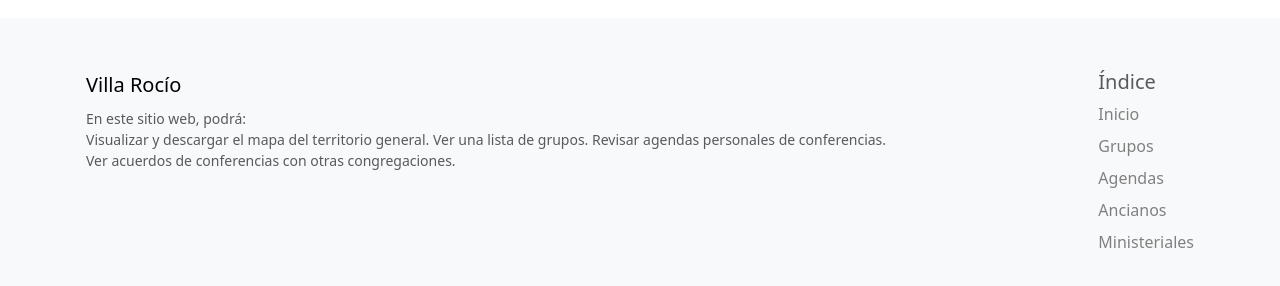
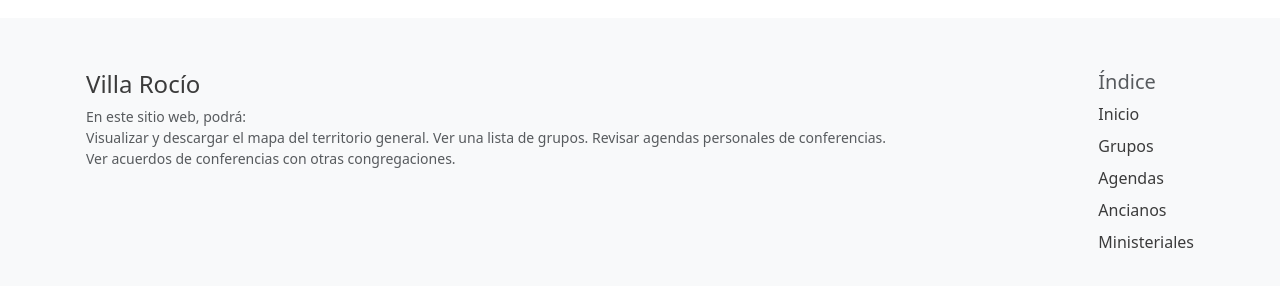
Before and after one commit to luisdy1972/villarocio.app, a Vue app: page /grupos/1 in a window 1280 px wide. Shown: the part 280-566 px from the top of the page. Built offline with nearby package versions, Linux system fonts and the light colour scheme; no server answers; the database is empty.

Commit message:
delete-local-storage

```diff
--- a/database/user.js
+++ b/database/user.js
@@ -7,19 +7,17 @@ import {
 	signOut,
 } from 'firebase/auth'
 
-export const user = ref({
-	uid: undefined,
-})
+let user = ref({})
 
-if (localStorage.getItem('sign')) {
-	let userInLocalStorage = JSON.parse(localStorage.getItem('sign'))
-	user.value = userInLocalStorage.user
-}
+// if (localStorage.getItem('sign')) {
+// 	let userInLocalStorage = JSON.parse(localStorage.getItem('sign'))
+// 	user.value = userInLocalStorage.user
+// }
 
-export const email = ref('')
-export const password = ref('')
+const email = ref('')
+const password = ref('')
 
-export async function SignUpEmail() {
+async function SignUpEmail() {
 	try {
 		createUserWithEmailAndPassword(auth, email.value, password.value).then(
 			(e) => {
@@ -35,12 +33,12 @@ export async function SignUpEmail() {
 	}
 }
 
-export async function SignInEmail() {
+async function SignInEmail() {
 	try {
 		signInWithEmailAndPassword(auth, email.value, password.value).then(
 			(result) => {
-				localStorage.setItem('sign', JSON.stringify(result))
-				console.log(JSON.parse(localStorage.getItem('sign')))
+				// localStorage.setItem('sign', JSON.stringify(result))
+				// console.log(JSON.parse(localStorage.getItem('sign')))
 				user.value = result.user
 				console.log('Login 👌', user.value.uid)
 				email.value = ''
@@ -53,14 +51,14 @@ export async function SignInEmail() {
 	}
 }
 
-export async function LoginConGoogle() {
+async function LoginConGoogle() {
 	signInWithPopup(auth, provider)
 		.then((result) => {
 			// This gives you a Google Access Token. You can use it to access the Google API.
 			// const credential = GoogleAuthProvider.credentialFromResult(result)
 			// const token = credential.accessToken
 			// console.log(token)
-			localStorage.setItem('sign', JSON.stringify(result))
+			// localStorage.setItem('sign', JSON.stringify(result))
 			user.value = result.user
 			console.log('Login 👌', user.value.uid)
 			// getNotas()
@@ -71,9 +69,19 @@ export async function LoginConGoogle() {
 		})
 }
 
-export async function EndSession() {
-	console.log('Adios ✌', user.value.uid)
-	user.value = {}
-	localStorage.clear()
-	signOut(auth)
+async function EndSession() {
+	signOut(auth).then(() => {
+		console.log('Adios ✌', user.value.uid)
+		// localStorage.removeItem('sign')
+	})
 }
+
+export {
+	user,
+	email,
+	password,
+	EndSession,
+	LoginConGoogle,
+	SignInEmail,
+	SignUpEmail,
+}
--- a/src/components/Footer.vue
+++ b/src/components/Footer.vue
@@ -3,13 +3,11 @@
 		<div class="container py-4 py-md-5 px-4 px-md-3 text-body-secondary">
 			<div class="d-flex justify-content-between">
 				<div class="">
-					<a
-						class="d-inline-flex align-items-center mb-2 text-body-emphasis text-decoration-none"
-						href="/"
-						aria-label="Bootstrap"
-					>
-						<span class="fs-5">Villa Rocío</span>
-					</a>
+					<span class="fs-5">
+						<RouterLink to="/">
+							<h4>Villa Rocío</h4>
+						</RouterLink>
+					</span>
 					<ul class="list-unstyled small">
 						<li class="mb-2 parrafo-futher">
 							En este sitio web, podrá: <br />
@@ -45,9 +43,9 @@
 </template>
 <script setup></script>
 <style scoped>
-li > a {
+a {
 	text-decoration: none;
-	color: gray;
+	color: rgb(59, 59, 59);
 }
 
 .parrafo-futher {
--- a/src/pages/Grupo.vue
+++ b/src/pages/Grupo.vue
@@ -108,7 +108,9 @@ function actualizarPrecursor(id, data) {
 			precursoresR.value = []
 			buscarPublicadoresPorGrupo(params.numero)
 		})
-		.catch((err) => {})
+		.catch((err) => {
+			console.error(err)
+		})
 }
 
 function editarCampos() {
```
